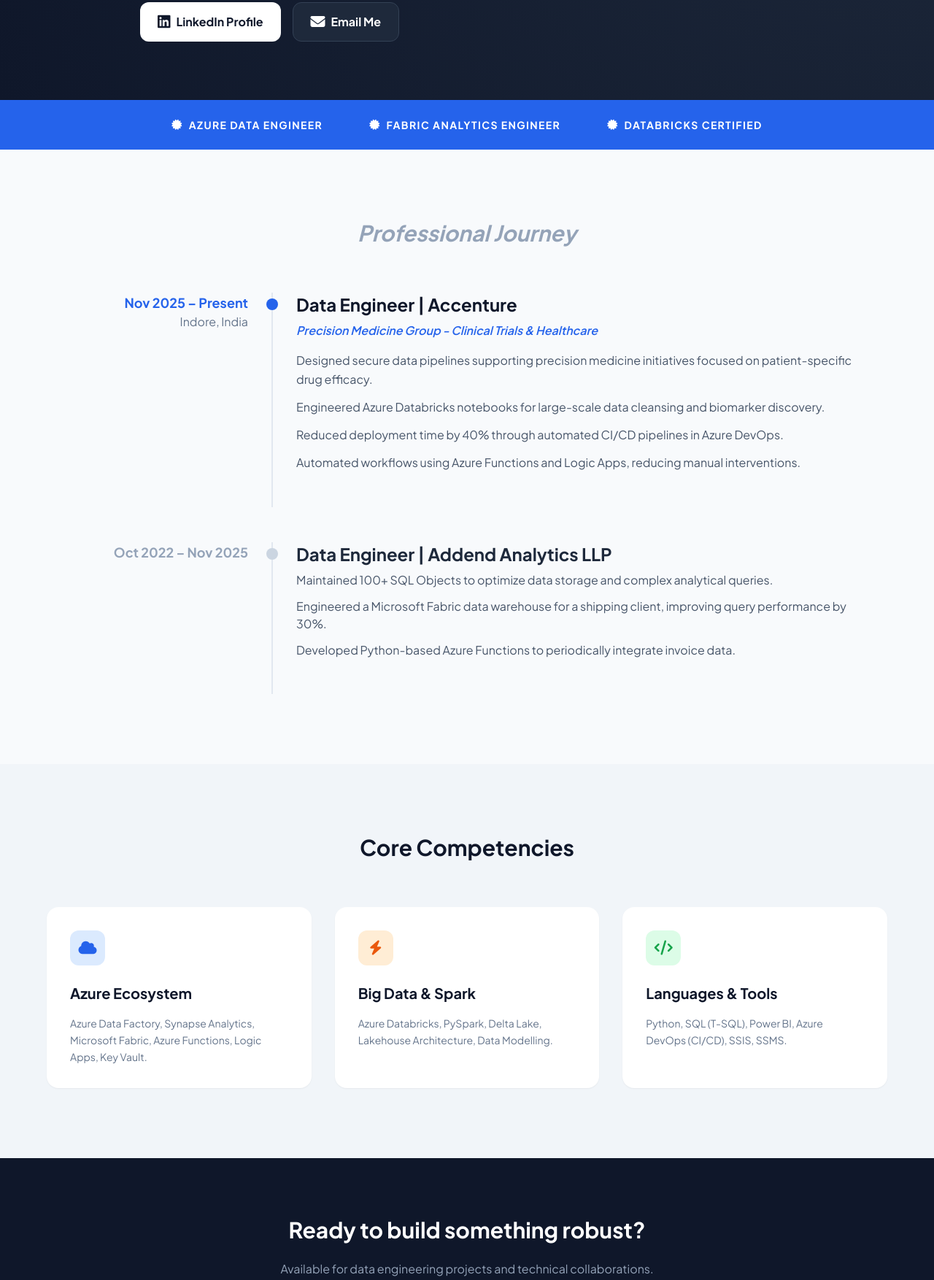
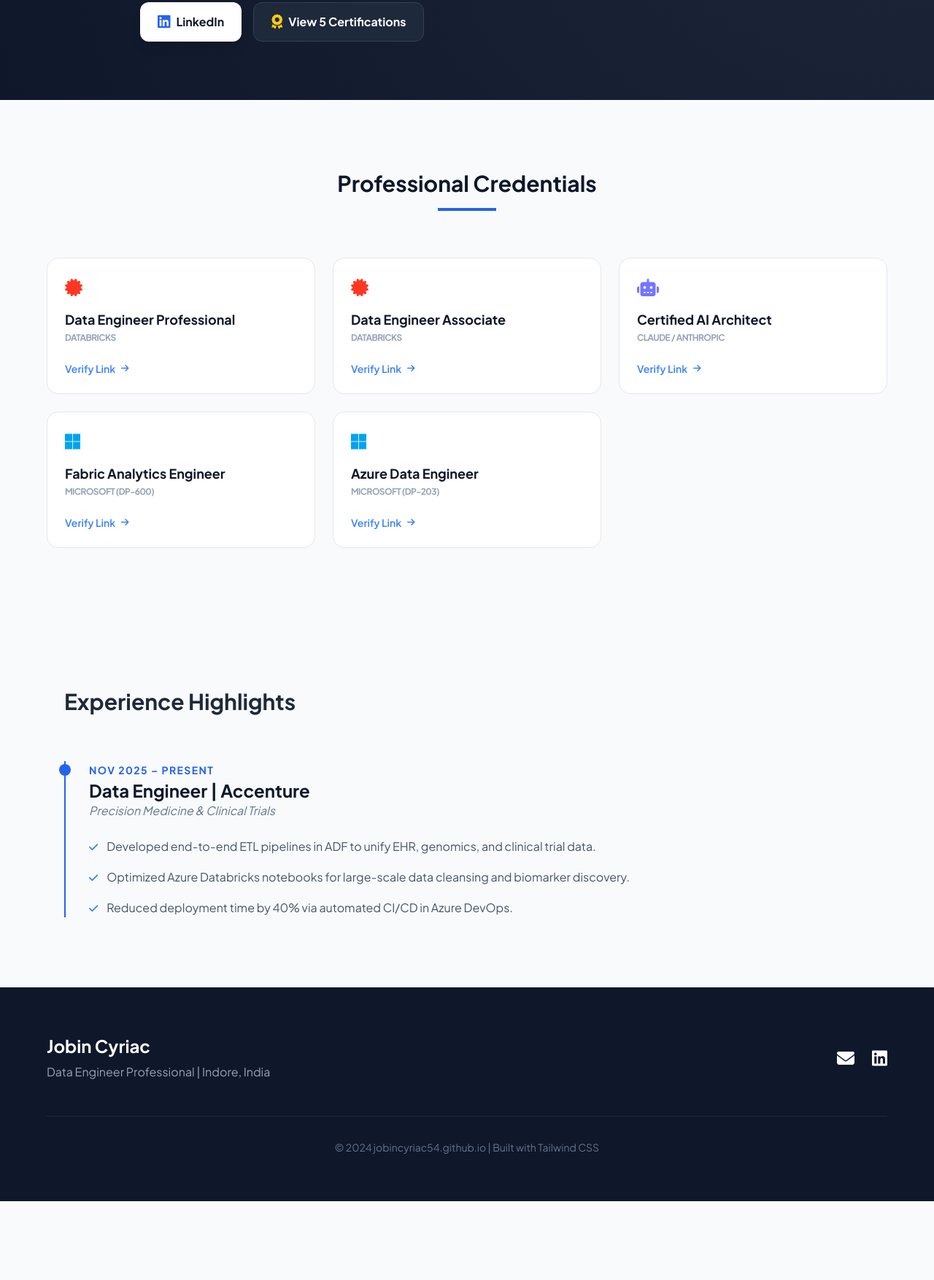
Before and after one commit to jobincyriac54/jobincyriac54.github.io, a plain HTML site: page index.html in a window 1280 px wide. Shown: the part 403-2157 px from the top of the page at 73% size. After the commit the page ends 2049 px from the top, so only its background shows below. Drawn offline with nearby package versions, Linux system fonts and the light colour scheme.

Commit message:
Update index.html

```diff
--- a/index.html
+++ b/index.html
@@ -3,15 +3,19 @@
 <head>
     <meta charset="UTF-8">
     <meta name="viewport" content="width=device-width, initial-scale=1.0">
-    <title>Jobin Cyriac | Azure & Databricks Data Engineer</title>
+    <title>Jobin Cyriac | Certified Data & AI Engineer</title>
     <script src="https://cdn.tailwindcss.com"></script>
     <link rel="stylesheet" href="https://cdnjs.cloudflare.com/ajax/libs/font-awesome/6.4.0/css/all.min.css">
     <style>
         @import url('https://fonts.googleapis.com/css2?family=Plus+Jakarta+Sans:wght@300;400;600;700&display=swap');
-        body { font-family: 'Plus Jakarta Sans', sans-serif; }
+        body { font-family: 'Plus Jakarta Sans', sans-serif; scroll-behavior: smooth; }
         .glass { background: rgba(255, 255, 255, 0.95); backdrop-filter: blur(10px); }
         .hero-gradient { background: radial-gradient(circle at top right, #1e293b, #0f172a); }
-        .card-hover:hover { transform: translateY(-5px); transition: all 0.3s ease; box-shadow: 0 10px 25px -5px rgba(0, 0, 0, 0.1); }
+        .cert-card { transition: all 0.3s ease; border: 1px solid #e2e8f0; background: white; }
+        .cert-card:hover { transform: translateY(-3px); border-color: #3b82f6; box-shadow: 0 10px 20px -10px rgba(59, 130, 246, 0.2); }
+        .badge-databricks { color: #FF3621; }
+        .badge-microsoft { color: #00A4EF; }
+        .badge-ai { color: #7575ff; }
     </style>
 </head>
 <body class="bg-slate-50 text-slate-900 overflow-x-hidden">
@@ -25,8 +29,8 @@
             </div>
             <div class="hidden md:flex space-x-8 font-semibold text-sm uppercase tracking-wider text-slate-600">
                 <a href="#about" class="hover:text-blue-600 transition">About</a>
+                <a href="#certifications" class="hover:text-blue-600 transition">Certifications</a>
                 <a href="#experience" class="hover:text-blue-600 transition">Experience</a>
-                <a href="#skills" class="hover:text-blue-600 transition">Skills</a>
                 <a href="mailto:jobincyriac1997@gmail.com" class="bg-blue-600 text-white px-4 py-2 rounded-md hover:bg-blue-700 transition">Contact</a>
             </div>
         </div>
@@ -35,116 +39,124 @@
     <!-- Hero Section -->
     <header id="about" class="hero-gradient text-white pt-32 pb-20 px-6">
         <div class="max-w-4xl mx-auto">
-            <div class="inline-block px-3 py-1 bg-blue-500/20 border border-blue-400/30 rounded-full text-blue-300 text-sm font-semibold mb-6">
-                4+ Years of Experience
+            <div class="inline-block px-3 py-1 bg-blue-500/20 border border-blue-400/30 rounded-full text-blue-300 text-sm font-semibold mb-6 uppercase tracking-widest">
+                Data Engineering Specialist
             </div>
             <h1 class="text-5xl md:text-7xl font-bold mb-6 leading-tight">Jobin Cyriac</h1>
             <p class="text-xl md:text-2xl text-slate-300 mb-8 max-w-2xl leading-relaxed">
-                <span class="text-white font-semibold">Data Engineer</span> specializing in Azure, Microsoft Fabric, and Databricks. Certified professional building scalable, end-to-end data pipelines.
+                <span class="text-white font-semibold">Databricks Professional & Microsoft Certified</span>.
+                Building scalable Lakehouse architectures and AI-driven data pipelines.
             </p>
             <div class="flex flex-wrap gap-4">
-                <a href="https://linkedin.com/in/jobincyriac54" target="_blank" class="flex items-center gap-2 bg-white text-slate-900 px-6 py-3 rounded-xl font-bold hover:bg-slate-100 transition">
-                    <i class="fab fa-linkedin text-xl"></i> LinkedIn Profile
+                <a href="https://linkedin.com/in/jobincyriac54" target="_blank" class="flex items-center gap-2 bg-white text-slate-900 px-6 py-3 rounded-xl font-bold hover:bg-slate-100 transition shadow-lg">
+                    <i class="fab fa-linkedin text-xl text-blue-600"></i> LinkedIn
                 </a>
-                <a href="mailto:jobincyriac1997@gmail.com" class="flex items-center gap-2 bg-slate-800 text-white px-6 py-3 rounded-xl font-bold border border-slate-700 hover:bg-slate-700 transition">
-                    <i class="fas fa-envelope text-xl"></i> Email Me
+                <a href="#certifications" class="flex items-center gap-2 bg-slate-800 text-white px-6 py-3 rounded-xl font-bold border border-slate-700 hover:bg-slate-700 transition">
+                    <i class="fas fa-award text-xl text-yellow-400"></i> View 5 Certifications
                 </a>
             </div>
         </div>
     </header>
 
-    <!-- Certifications Ribbon -->
-    <section class="bg-blue-600 py-6">
-        <div class="max-w-6xl mx-auto px-6 flex flex-wrap justify-center gap-8 md:gap-16 text-white font-bold text-sm uppercase tracking-widest uppercase">
-            <span class="flex items-center"><i class="fas fa-certificate mr-2"></i> Azure Data Engineer</span>
-            <span class="flex items-center"><i class="fas fa-certificate mr-2"></i> Fabric Analytics Engineer</span>
-            <span class="flex items-center"><i class="fas fa-certificate mr-2"></i> Databricks Certified</span>
-        </div>
-    </section>
-
-    <!-- Work Experience -->
-    <section id="experience" class="py-24 px-6 max-w-6xl mx-auto">
-        <h2 class="text-3xl font-bold mb-16 text-center italic text-slate-400">Professional Journey</h2>
-
-        <div class="space-y-12">
-            <!-- Accenture -->
-            <div class="grid md:grid-cols-4 gap-8 group">
-                <div class="md:text-right">
-                    <p class="font-bold text-lg text-blue-600">Nov 2025 – Present</p>
-                    <p class="text-slate-500 font-medium">Indore, India</p>
-                </div>
-                <div class="md:col-span-3 border-l-2 border-slate-200 pl-8 pb-12 relative">
-                    <div class="absolute w-4 h-4 bg-blue-600 rounded-full -left-[9px] top-2 group-hover:scale-125 transition"></div>
-                    <h3 class="text-2xl font-bold mb-2">Data Engineer | Accenture</h3>
-                    <p class="text-blue-600 font-semibold mb-4 italic">Precision Medicine Group - Clinical Trials & Healthcare</p>
-                    <ul class="space-y-3 text-slate-600 leading-relaxed">
-                        <li>Designed secure data pipelines supporting precision medicine initiatives focused on patient-specific drug efficacy.</li>
-                        <li>Engineered Azure Databricks notebooks for large-scale data cleansing and biomarker discovery.</li>
-                        <li>Reduced deployment time by 40% through automated CI/CD pipelines in Azure DevOps.</li>
-                        <li>Automated workflows using Azure Functions and Logic Apps, reducing manual interventions.</li>
-                    </ul>
-                </div>
+    <!-- Certifications Section -->
+    <section id="certifications" class="py-24 px-6 bg-slate-50">
+        <div class="max-w-6xl mx-auto">
+            <div class="text-center mb-16">
+                <h2 class="text-3xl font-bold mb-4">Professional Credentials</h2>
+                <div class="h-1 w-20 bg-blue-600 mx-auto"></div>
             </div>
 
-            <!-- Addend -->
-            <div class="grid md:grid-cols-4 gap-8 group">
-                <div class="md:text-right">
-                    <p class="font-bold text-lg text-slate-400">Oct 2022 – Nov 2025</p>
-                </div>
-                <div class="md:col-span-3 border-l-2 border-slate-200 pl-8 pb-12 relative">
-                    <div class="absolute w-4 h-4 bg-slate-300 rounded-full -left-[9px] top-2 group-hover:bg-blue-400 transition"></div>
-                    <h3 class="text-2xl font-bold mb-2 text-slate-800">Data Engineer | Addend Analytics LLP</h3>
-                    <ul class="space-y-3 text-slate-600">
-                        <li>Maintained 100+ SQL Objects to optimize data storage and complex analytical queries.</li>
-                        <li>Engineered a Microsoft Fabric data warehouse for a shipping client, improving query performance by 30%.</li>
-                        <li>Developed Python-based Azure Functions to periodically integrate invoice data.</li>
-                    </ul>
-                </div>
+            <div class="grid grid-cols-1 md:grid-cols-2 lg:grid-cols-3 gap-6">
+
+                <!-- Databricks Prof -->
+                <a href="https://credentials.databricks.com/fa7c2e10-a42e-4afd-82f1-597bacaf43e5#acc.Oad2SPNo" target="_blank" class="cert-card p-6 rounded-2xl flex flex-col justify-between group">
+                    <div>
+                        <i class="fas fa-certificate text-2xl badge-databricks mb-4"></i>
+                        <h4 class="font-bold text-lg leading-snug group-hover:text-blue-600 transition">Data Engineer Professional</h4>
+                        <p class="text-xs font-bold text-slate-400 mt-1 uppercase tracking-tighter">Databricks</p>
+                    </div>
+                    <span class="mt-6 text-sm font-semibold text-blue-500 flex items-center">Verify Link <i class="fas fa-arrow-right ml-2 text-xs"></i></span>
+                </a>
+
+                <!-- Databricks Assoc -->
+                <a href="https://credentials.databricks.com/3e68040e-8844-438b-bfc9-b78863c46a3b#acc.cfCjNXp4" target="_blank" class="cert-card p-6 rounded-2xl flex flex-col justify-between group">
+                    <div>
+                        <i class="fas fa-certificate text-2xl badge-databricks mb-4"></i>
+                        <h4 class="font-bold text-lg leading-snug group-hover:text-blue-600 transition">Data Engineer Associate</h4>
+                        <p class="text-xs font-bold text-slate-400 mt-1 uppercase tracking-tighter">Databricks</p>
+                    </div>
+                    <span class="mt-6 text-sm font-semibold text-blue-500 flex items-center">Verify Link <i class="fas fa-arrow-right ml-2 text-xs"></i></span>
+                </a>
+
+                <!-- Claude AI -->
+                <a href="https://verify.skilljar.com/c/eumqrfbz7jv9" target="_blank" class="cert-card p-6 rounded-2xl flex flex-col justify-between group">
+                    <div>
+                        <i class="fas fa-robot text-2xl badge-ai mb-4"></i>
+                        <h4 class="font-bold text-lg leading-snug group-hover:text-blue-600 transition">Certified AI Architect</h4>
+                        <p class="text-xs font-bold text-slate-400 mt-1 uppercase tracking-tighter">Claude / Anthropic</p>
+                    </div>
+                    <span class="mt-6 text-sm font-semibold text-blue-500 flex items-center">Verify Link <i class="fas fa-arrow-right ml-2 text-xs"></i></span>
+                </a>
+
+                <!-- Fabric DP-600 -->
+                <a href="https://learn.microsoft.com/en-us/users/jobincyriac-9828/credentials/52caa64e0ae116a" target="_blank" class="cert-card p-6 rounded-2xl flex flex-col justify-between group">
+                    <div>
+                        <i class="fab fa-microsoft text-2xl badge-microsoft mb-4"></i>
+                        <h4 class="font-bold text-lg leading-snug group-hover:text-blue-600 transition">Fabric Analytics Engineer</h4>
+                        <p class="text-xs font-bold text-slate-400 mt-1 uppercase tracking-tighter">Microsoft (DP-600)</p>
+                    </div>
+                    <span class="mt-6 text-sm font-semibold text-blue-500 flex items-center">Verify Link <i class="fas fa-arrow-right ml-2 text-xs"></i></span>
+                </a>
+
+                <!-- Azure DP-203 -->
+                <a href="https://learn.microsoft.com/en-us/users/jobincyriac-9828/credentials/3f404fb40bf06b6" target="_blank" class="cert-card p-6 rounded-2xl flex flex-col justify-between group">
+                    <div>
+                        <i class="fab fa-microsoft text-2xl badge-microsoft mb-4"></i>
+                        <h4 class="font-bold text-lg leading-snug group-hover:text-blue-600 transition">Azure Data Engineer</h4>
+                        <p class="text-xs font-bold text-slate-400 mt-1 uppercase tracking-tighter">Microsoft (DP-203)</p>
+                    </div>
+                    <span class="mt-6 text-sm font-semibold text-blue-500 flex items-center">Verify Link <i class="fas fa-arrow-right ml-2 text-xs"></i></span>
+                </a>
+
             </div>
         </div>
     </section>
 
-    <!-- Skills Grid -->
-    <section id="skills" class="py-24 bg-slate-100 px-6">
-        <div class="max-w-6xl mx-auto">
-            <h2 class="text-3xl font-bold mb-16 text-center">Core Competencies</h2>
-            <div class="grid grid-cols-1 md:grid-cols-3 gap-8">
-                <div class="bg-white p-8 rounded-2xl shadow-sm card-hover">
-                    <div class="w-12 h-12 bg-blue-100 rounded-xl flex items-center justify-center text-blue-600 mb-6">
-                        <i class="fas fa-cloud text-xl"></i>
-                    </div>
-                    <h4 class="text-xl font-bold mb-4">Azure Ecosystem</h4>
-                    <p class="text-slate-500 text-sm leading-relaxed">Azure Data Factory, Synapse Analytics, Microsoft Fabric, Azure Functions, Logic Apps, Key Vault.</p>
+    <!-- Experience Section -->
+    <section id="experience" class="py-24 px-6 max-w-6xl mx-auto">
+        <h2 class="text-3xl font-bold mb-16 text-slate-800">Experience Highlights</h2>
+        <div class="space-y-16">
+            <!-- Accenture -->
+            <div class="relative pl-8 border-l-2 border-blue-600">
+                <div class="absolute w-4 h-4 bg-blue-600 rounded-full -left-[9px] top-1"></div>
+                <div class="mb-2">
+                    <span class="text-blue-600 font-bold tracking-widest text-sm uppercase">Nov 2025 – Present</span>
+                    <h3 class="text-2xl font-bold text-slate-900">Data Engineer | Accenture</h3>
+                    <p class="italic text-slate-500">Precision Medicine & Clinical Trials</p>
                 </div>
-                <div class="bg-white p-8 rounded-2xl shadow-sm card-hover">
-                    <div class="w-12 h-12 bg-orange-100 rounded-xl flex items-center justify-center text-orange-600 mb-6">
-                        <i class="fas fa-bolt text-xl"></i>
-                    </div>
-                    <h4 class="text-xl font-bold mb-4">Big Data & Spark</h4>
-                    <p class="text-slate-500 text-sm leading-relaxed">Azure Databricks, PySpark, Delta Lake, Lakehouse Architecture, Data Modelling.</p>
-                </div>
-                <div class="bg-white p-8 rounded-2xl shadow-sm card-hover">
-                    <div class="w-12 h-12 bg-green-100 rounded-xl flex items-center justify-center text-green-600 mb-6">
-                        <i class="fas fa-code text-xl"></i>
-                    </div>
-                    <h4 class="text-xl font-bold mb-4">Languages & Tools</h4>
-                    <p class="text-slate-500 text-sm leading-relaxed">Python, SQL (T-SQL), Power BI, Azure DevOps (CI/CD), SSIS, SSMS.</p>
-                </div>
+                <ul class="mt-6 space-y-4 text-slate-600 max-w-3xl leading-relaxed">
+                    <li class="flex items-start"><i class="fas fa-check text-blue-500 mr-3 mt-1 text-sm"></i> <span>Developed end-to-end ETL pipelines in ADF to unify EHR, genomics, and clinical trial data.</span></li>
+                    <li class="flex items-start"><i class="fas fa-check text-blue-500 mr-3 mt-1 text-sm"></i> <span>Optimized Azure Databricks notebooks for large-scale data cleansing and biomarker discovery.</span></li>
+                    <li class="flex items-start"><i class="fas fa-check text-blue-500 mr-3 mt-1 text-sm"></i> <span>Reduced deployment time by 40% via automated CI/CD in Azure DevOps.</span></li>
+                </ul>
             </div>
         </div>
     </section>
 
     <!-- Footer -->
-    <footer class="bg-slate-900 text-white py-20 px-6">
-        <div class="max-w-6xl mx-auto text-center">
-            <h2 class="text-3xl font-bold mb-6">Ready to build something robust?</h2>
-            <p class="text-slate-400 mb-10">Available for data engineering projects and technical collaborations.</p>
-            <div class="flex justify-center gap-6 mb-12">
-                <a href="mailto:jobincyriac1997@gmail.com" class="w-12 h-12 bg-slate-800 rounded-full flex items-center justify-center hover:bg-blue-600 transition"><i class="fas fa-envelope"></i></a>
-                <a href="https://linkedin.com/in/jobincyriac54" class="w-12 h-12 bg-slate-800 rounded-full flex items-center justify-center hover:bg-blue-600 transition"><i class="fab fa-linkedin-in"></i></a>
-                <a href="#" class="w-12 h-12 bg-slate-800 rounded-full flex items-center justify-center hover:bg-blue-600 transition"><i class="fab fa-github"></i></a>
+    <footer class="bg-slate-900 text-white py-16 px-6">
+        <div class="max-w-6xl mx-auto flex flex-col md:flex-row justify-between items-center gap-8">
+            <div class="text-center md:text-left">
+                <h2 class="text-2xl font-bold mb-2">Jobin Cyriac</h2>
+                <p class="text-slate-400">Data Engineer Professional | Indore, India</p>
             </div>
-            <p class="text-slate-500 text-sm">© 2024 Jobin Cyriac | Indore, MP, India | +91 9993003123</p>
+            <div class="flex gap-6 text-2xl">
+                <a href="mailto:jobincyriac1997@gmail.com" class="hover:text-blue-400 transition"><i class="fas fa-envelope"></i></a>
+                <a href="https://linkedin.com/in/jobincyriac54" class="hover:text-blue-400 transition"><i class="fab fa-linkedin"></i></a>
+            </div>
+        </div>
+        <div class="max-w-6xl mx-auto mt-12 pt-8 border-t border-slate-800 text-center text-slate-500 text-sm">
+            © 2024 jobincyriac54.github.io | Built with Tailwind CSS
         </div>
     </footer>
 
```
